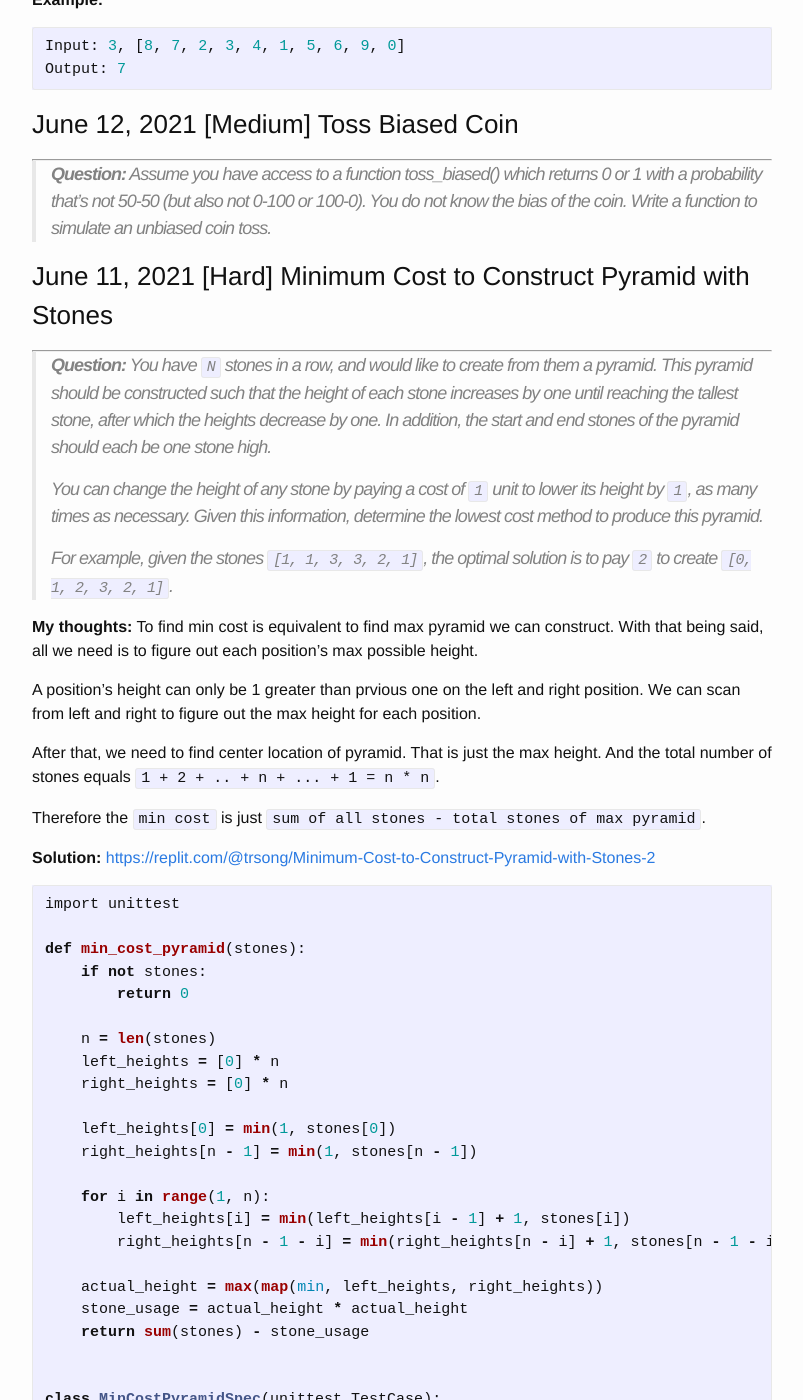
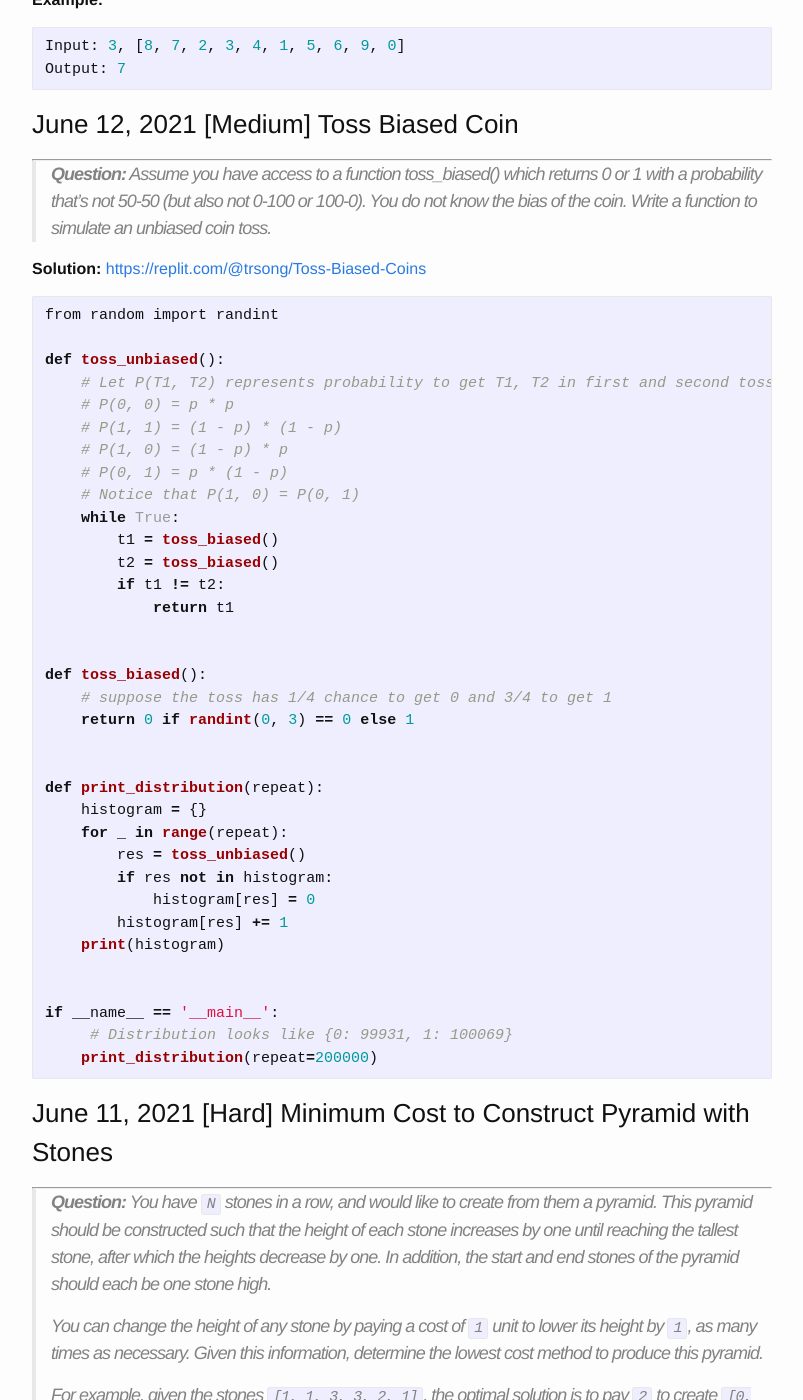
Before and after one commit to trsong/trsong.github.io, a Jekyll site: the page built from _posts/2021-05-01-DailyQuestionsMay.md, in a window 1280 px wide and 1400 px high, scrolled down 1692 px. Shown: the whole window, without its empty margins (238-1041 px from the left). Built offline with Jekyll 4.4.1, drawn with Linux system fonts in a browser that asks for light colours; some of the changed text lies outside the part shown.

Commit message:
Add solution to June 12 question.

````diff
--- a/_posts/2021-05-01-DailyQuestionsMay.md
+++ b/_posts/2021-05-01-DailyQuestionsMay.md
@@ -34,6 +34,43 @@ Output: 7
 ---
 > **Question:** Assume you have access to a function toss_biased() which returns 0 or 1 with a probability that's not 50-50 (but also not 0-100 or 100-0). You do not know the bias of the coin. Write a function to simulate an unbiased coin toss.
 
+**Solution:** [https://replit.com/@trsong/Toss-Biased-Coins](https://replit.com/@trsong/Toss-Biased-Coins)
+```py
+from random import randint
+
+def toss_unbiased():
+    # Let P(T1, T2) represents probability to get T1, T2 in first and second toss:
+    # P(0, 0) = p * p
+    # P(1, 1) = (1 - p) * (1 - p)
+    # P(1, 0) = (1 - p) * p
+    # P(0, 1) = p * (1 - p)
+    # Notice that P(1, 0) = P(0, 1)
+    while True:
+        t1 = toss_biased()
+        t2 = toss_biased()
+        if t1 != t2:
+            return t1
+
+
+def toss_biased():
+    # suppose the toss has 1/4 chance to get 0 and 3/4 to get 1
+    return 0 if randint(0, 3) == 0 else 1
+
+
+def print_distribution(repeat):
+    histogram = {}
+    for _ in range(repeat):
+        res = toss_unbiased()
+        if res not in histogram:
+            histogram[res] = 0
+        histogram[res] += 1
+    print(histogram)
+
+
+if __name__ == '__main__':
+     # Distribution looks like {0: 99931, 1: 100069}
+    print_distribution(repeat=200000)
+```
 
 ### June 11, 2021  \[Hard\] Minimum Cost to Construct Pyramid with Stones
 ---
````
